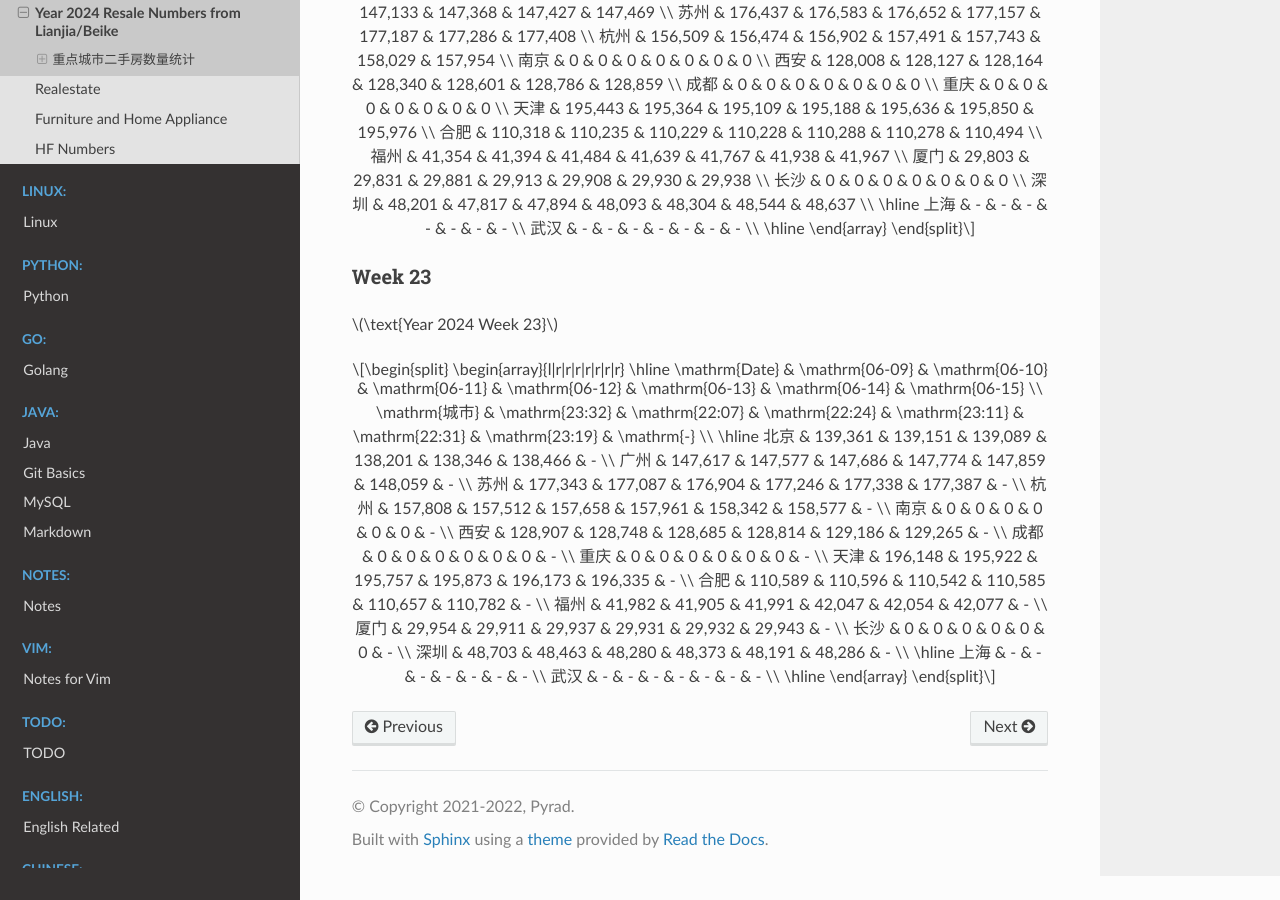
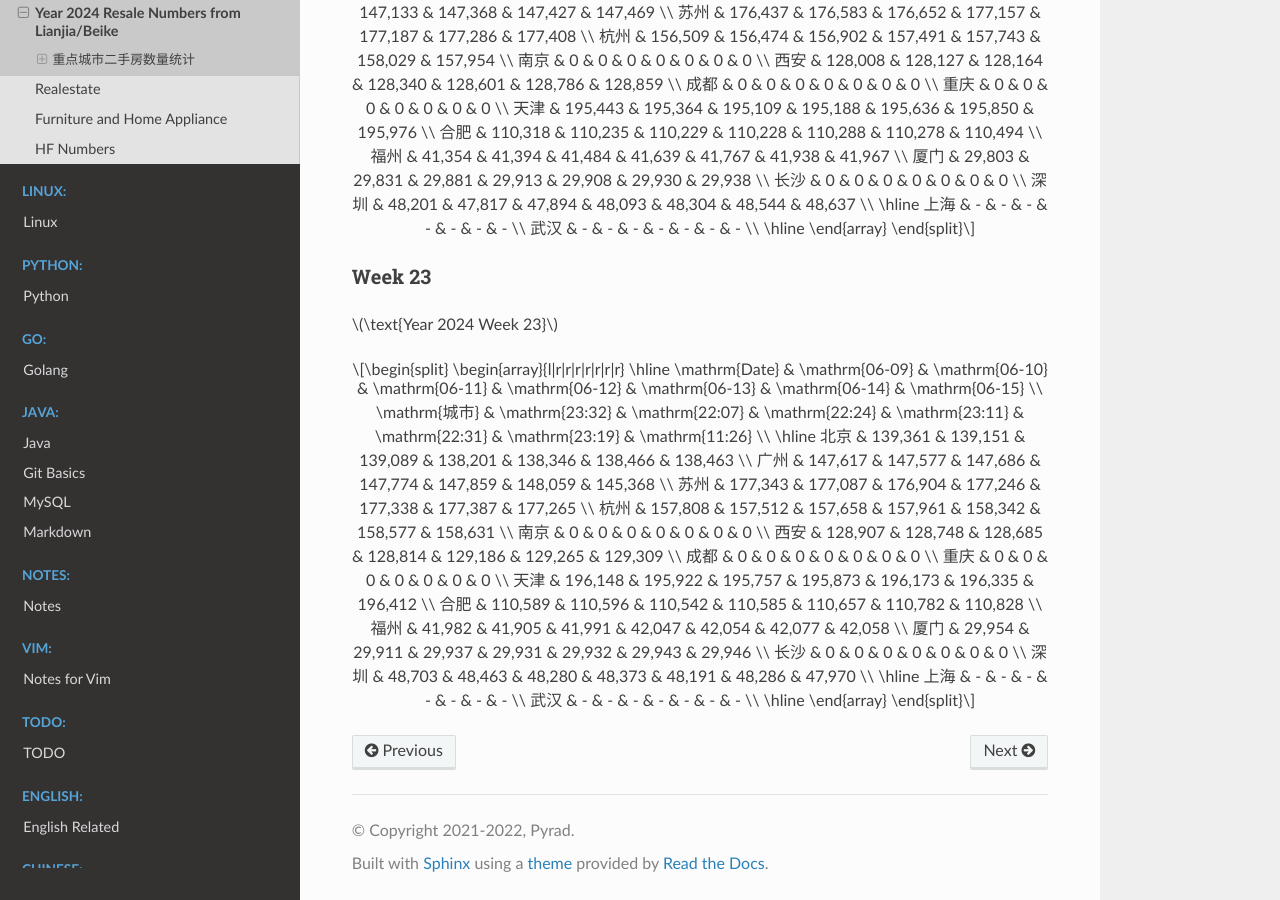
Before and after one commit to Pyrad/pyradnotes, a Sphinx documentation site: the page built from source/RealEstate/resalenumbers2024.md, in a window 1280 px wide and 900 px high, scrolled down 11365 px. Built offline with Sphinx 7.4.7 and the Read the Docs theme 2.0.0, drawn with Linux system fonts in a browser that asks for light colours; a script that is not in the unit is left out.

Commit message:
Realestate Update resale numbers 2024-06-15 11:26

```diff
--- a/source/RealEstate/resalenumbers2024.md
+++ b/source/RealEstate/resalenumbers2024.md
@@ -747,22 +747,22 @@ $$
 \begin{array}{l|r|r|r|r|r|r|r}
 \hline
 \mathrm{Date} & \mathrm{06-09} & \mathrm{06-10} & \mathrm{06-11} & \mathrm{06-12} & \mathrm{06-13} & \mathrm{06-14} & \mathrm{06-15} \\
-\mathrm{城市} & \mathrm{23:32} & \mathrm{22:07} & \mathrm{22:24} & \mathrm{23:11} & \mathrm{22:31} & \mathrm{23:19} & \mathrm{-} \\
+\mathrm{城市} & \mathrm{23:32} & \mathrm{22:07} & \mathrm{22:24} & \mathrm{23:11} & \mathrm{22:31} & \mathrm{23:19} & \mathrm{11:26} \\
 \hline
-北京 & 139,361 & 139,151 & 139,089 & 138,201 & 138,346 & 138,466 & - \\
-广州 & 147,617 & 147,577 & 147,686 & 147,774 & 147,859 & 148,059 & - \\
-苏州 & 177,343 & 177,087 & 176,904 & 177,246 & 177,338 & 177,387 & - \\
-杭州 & 157,808 & 157,512 & 157,658 & 157,961 & 158,342 & 158,577 & - \\
-南京 & 0 & 0 & 0 & 0 & 0 & 0 & - \\
-西安 & 128,907 & 128,748 & 128,685 & 128,814 & 129,186 & 129,265 & - \\
-成都 & 0 & 0 & 0 & 0 & 0 & 0 & - \\
-重庆 & 0 & 0 & 0 & 0 & 0 & 0 & - \\
-天津 & 196,148 & 195,922 & 195,757 & 195,873 & 196,173 & 196,335 & - \\
-合肥 & 110,589 & 110,596 & 110,542 & 110,585 & 110,657 & 110,782 & - \\
-福州 & 41,982 & 41,905 & 41,991 & 42,047 & 42,054 & 42,077 & - \\
-厦门 & 29,954 & 29,911 & 29,937 & 29,931 & 29,932 & 29,943 & - \\
-长沙 & 0 & 0 & 0 & 0 & 0 & 0 & - \\
-深圳 & 48,703 & 48,463 & 48,280 & 48,373 & 48,191 & 48,286 & - \\
+北京 & 139,361 & 139,151 & 139,089 & 138,201 & 138,346 & 138,466 & 138,463 \\
+广州 & 147,617 & 147,577 & 147,686 & 147,774 & 147,859 & 148,059 & 145,368 \\
+苏州 & 177,343 & 177,087 & 176,904 & 177,246 & 177,338 & 177,387 & 177,265 \\
+杭州 & 157,808 & 157,512 & 157,658 & 157,961 & 158,342 & 158,577 & 158,631 \\
+南京 & 0 & 0 & 0 & 0 & 0 & 0 & 0 \\
+西安 & 128,907 & 128,748 & 128,685 & 128,814 & 129,186 & 129,265 & 129,309 \\
+成都 & 0 & 0 & 0 & 0 & 0 & 0 & 0 \\
+重庆 & 0 & 0 & 0 & 0 & 0 & 0 & 0 \\
+天津 & 196,148 & 195,922 & 195,757 & 195,873 & 196,173 & 196,335 & 196,412 \\
+合肥 & 110,589 & 110,596 & 110,542 & 110,585 & 110,657 & 110,782 & 110,828 \\
+福州 & 41,982 & 41,905 & 41,991 & 42,047 & 42,054 & 42,077 & 42,058 \\
+厦门 & 29,954 & 29,911 & 29,937 & 29,931 & 29,932 & 29,943 & 29,946 \\
+长沙 & 0 & 0 & 0 & 0 & 0 & 0 & 0 \\
+深圳 & 48,703 & 48,463 & 48,280 & 48,373 & 48,191 & 48,286 & 47,970 \\
 \hline
 上海 & - & - & - & - & - & - & - \\
 武汉 & - & - & - & - & - & - & - \\
```
Also changed, not shown: 1 other file.
